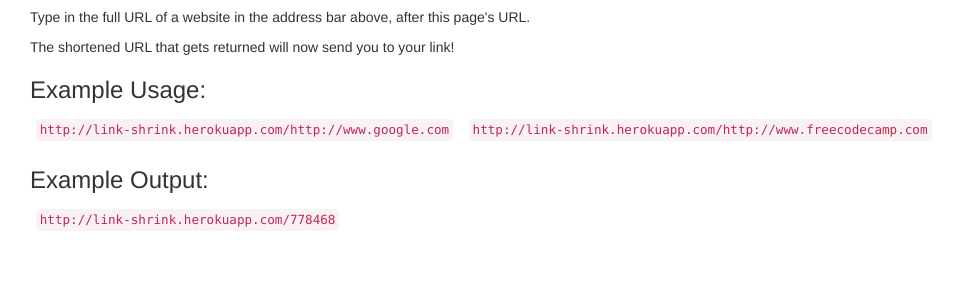
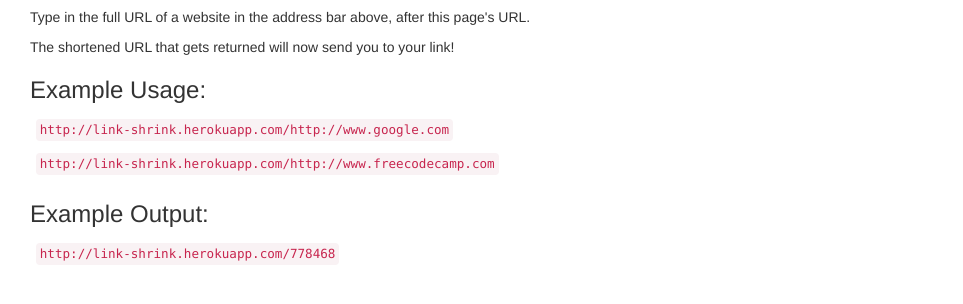
Before and after one commit to kastentx/link-shrink, a website: page index.html in a window 1280 px wide. Shown: the part 88-392 px from the top of the page, without its empty margins (34-997 px from the left). Drawn offline with nearby package versions, Linux system fonts and the light colour scheme.

Commit message:
landing page improvements

```diff
--- a/index.html
+++ b/index.html
@@ -14,7 +14,7 @@
       The shortened URL that gets returned will now send you to your link!
     </p>
     <h3>Example Usage:</h3>
-    <code>http://link-shrink.herokuapp.com/http://www.google.com</code>
+    <code>http://link-shrink.herokuapp.com/http://www.google.com</code><br>
     <code>http://link-shrink.herokuapp.com/http://www.freecodecamp.com</code>
     <h3>Example Output:</h3>
     <code>http://link-shrink.herokuapp.com/778468</code>
```
